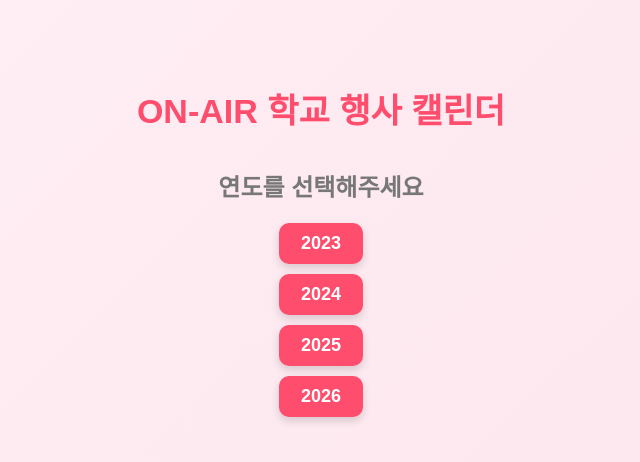
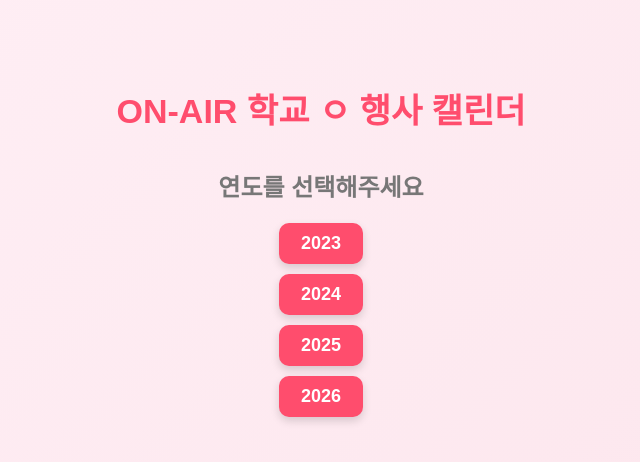
Before and after one commit to 251310/school_calender, a plain HTML site: page index.html in a window 1280 px wide. Shown: the part 158-620 px from the top of the page, without its empty margins (319-959 px from the left). Drawn offline with Linux system fonts and the light colour scheme.

Commit message:
Update index.html

```diff
--- a/index.html
+++ b/index.html
@@ -3,7 +3,7 @@
 <head>
 <meta charset="UTF-8">
 <meta name="viewport" content="width=device-width, initial-scale=1.0">
-<title>ON-AIR 학교 행사 캘린더</title>
+<title>ON-AIR 학교 ㅇ 행사 캘린더</title>
 <style>
     /* 전체 배경 & 글씨 */
 body {
@@ -179,7 +179,7 @@ body {
 
 <!-- 달력 화면 -->
 <div id="calendar-container">
-  <div id="calendar-title">ON-AIR 학교 행사 캘린더</div>
+  <div id="calendar-title">ON-AIR 학교 ㅇ 행사 캘린더</div>
   <div id="calendar-controls">
   <button id="back-button" onclick="backToYearSelect()">뒤로가기</button>
   <div id="month-controls">
@@ -199,7 +199,7 @@ body {
 
 <!-- 연도 선택 화면 -->
 <div id="year-select">
-  <h1>ON-AIR 학교 행사 캘린더</h1>
+  <h1>ON-AIR 학교 ㅇ 행사 캘린더</h1>
   <h2>연도를 선택해주세요</h2>
   <button onclick="chooseYear(2023)">2023</button>
   <button onclick="chooseYear(2024)">2024</button>
```
